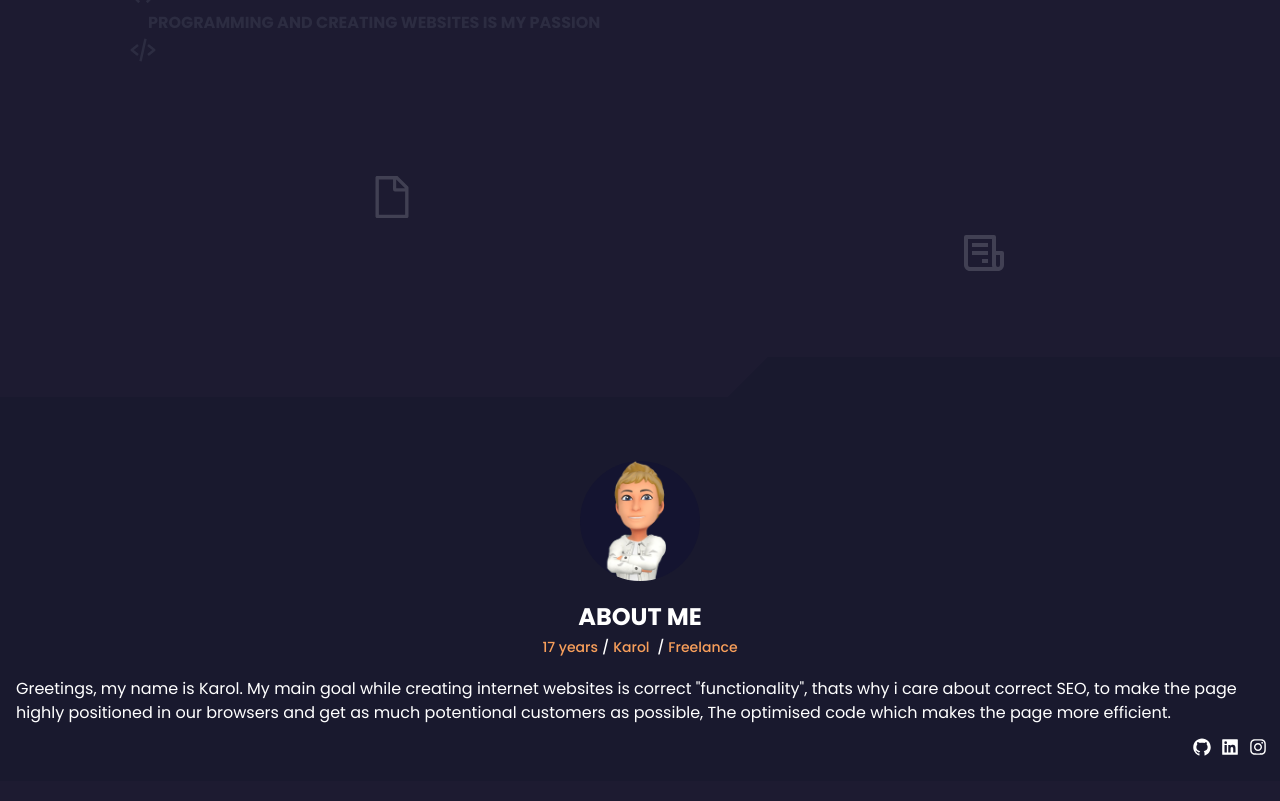
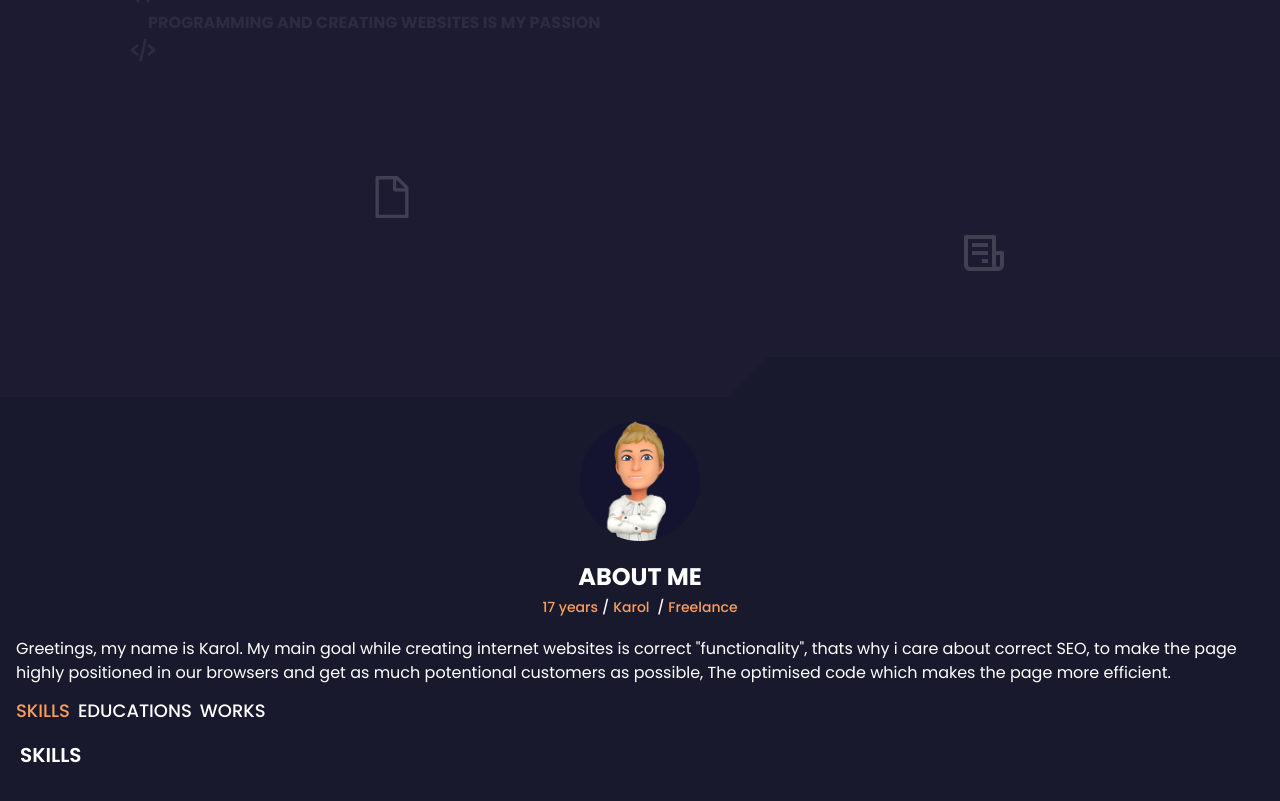
Before and after one commit to Skwar20/Portfolio-react, a React (Vite) app: page / in a window 1280 px wide. Shown: the part 443-1244 px from the top of the page. Built offline with nearby package versions, Linux system fonts and the light colour scheme.

Commit message:
developed tabs menu [Educations, Works]

```diff
--- /dev/null
+++ b/src/components/Educations.jsx
@@ -0,0 +1,17 @@
+import React from 'react';
+
+const Educations = () => {
+  return (
+    <div className='w-full mt-2 ml-2 py-2'>
+      <h3 className='uppercase font-semibold mb-2 text-xl'>Education</h3>
+      <div className='w-full flex justify-between text-fourth font-medium uppercase'>
+        <h4>PROGRAMMER</h4>
+        <p>2020-present</p>
+      </div>
+      <p className='text-lg'>Zespół Szkół Technicznych nr 1</p>
+      {/* <div className='border-b-gray-700 border-b my-2'></div> */}
+    </div>
+  );
+};
+
+export default Educations;
--- /dev/null
+++ b/src/components/Skills.jsx
@@ -0,0 +1,11 @@
+import React from 'react';
+
+const Skills = () => {
+  return (
+    <div className='w-full mt-2 ml-2 py-2'>
+      <h3 className='uppercase font-semibold mb-2 text-xl'>skills</h3>
+    </div>
+  );
+};
+
+export default Skills;
--- /dev/null
+++ b/src/components/Works.jsx
@@ -0,0 +1,17 @@
+import React from 'react';
+
+const Works = () => {
+  return (
+    <div className='w-full mt-2 ml-2 py-2'>
+      <h3 className='uppercase font-semibold mb-2 text-xl'>Work experience</h3>
+      <div className='w-full flex justify-between font-medium text-fourth uppercase'>
+        <h4>Freelancer</h4>
+        <p>2022-present</p>
+      </div>
+      <p className='text-lg'>Website design and development</p>
+      {/* <div className='border-b-gray-700 border-b my-2'></div> */}
+    </div>
+  );
+};
+
+export default Works;
--- a/src/components/index.js
+++ b/src/components/index.js
@@ -1,4 +1,7 @@
 import Burger from './Burger';
 import LinkNav from './LinkNav';
+import Skills from './Skills';
+import Educations from './Educations';
+import Works from './Works';
 
-export { Burger, LinkNav };
+export { Burger, LinkNav, Skills, Educations, Works };
--- a/src/pages/About.jsx
+++ b/src/pages/About.jsx
@@ -1,16 +1,13 @@
-import React from 'react';
-import {
-  AiOutlineGithub,
-  AiFillLinkedin,
-  AiOutlineInstagram,
-} from 'react-icons/ai';
+import React, { useState } from 'react';
+import { Skills, Educations, Works } from '../components';
 
 const AboutUs = () => {
+  const [activeTab, setActiveTab] = useState('skills');
   return (
-    <div className='h-auto bg-seconds'>
+    <div className='min-h-screen bg-seconds'>
       <div className='w-3/5 bg-first h-10 -skew-x-[45deg] -translate-x-5'></div>
 
-      <div className='relative w-full max-width-[1200px] flex items-center flex-col my-10 py-6 px-4'>
+      <div className='relative w-full max-width-[1200px] flex items-center flex-col py-6 px-4'>
         <div className='w-[120px] h-[120px] rounded-full overflow-hidden bg-third'>
           <img
             src='../public/me.webp'
@@ -30,11 +27,35 @@ const AboutUs = () => {
           much potentional customers as possible, The optimised code which makes
           the page more efficient.
         </p>
-        <div className='w-screen flex justify-end px-3 text-xl mt-3'>
-          <AiOutlineGithub className='hover:text-fourth duration-300' />
-          <AiFillLinkedin className='mx-2 hover:text-fourth duration-300' />
-          <AiOutlineInstagram className='hover:text-fourth duration-300' />
+        <div className='w-full mt-3 text-lg font-medium'>
+          <button
+            onClick={() => setActiveTab('skills')}
+            className={`${
+              activeTab == 'skills' ? 'text-fourth' : 'text-white'
+            } uppercase duration-500`}
+          >
+            skills
+          </button>
+          <button
+            onClick={() => setActiveTab('educations')}
+            className={`${
+              activeTab == 'educations' ? 'text-fourth' : 'text-white'
+            } uppercase mx-2 duration-500`}
+          >
+            educations
+          </button>
+          <button
+            onClick={() => setActiveTab('works')}
+            className={`${
+              activeTab == 'works' ? 'text-fourth' : 'text-white'
+            } uppercase duration-500`}
+          >
+            works
+          </button>
         </div>
+        {activeTab === 'skills' && <Skills />}
+        {activeTab === 'educations' && <Educations />}
+        {activeTab === 'works' && <Works />}
       </div>
     </div>
   );
```
